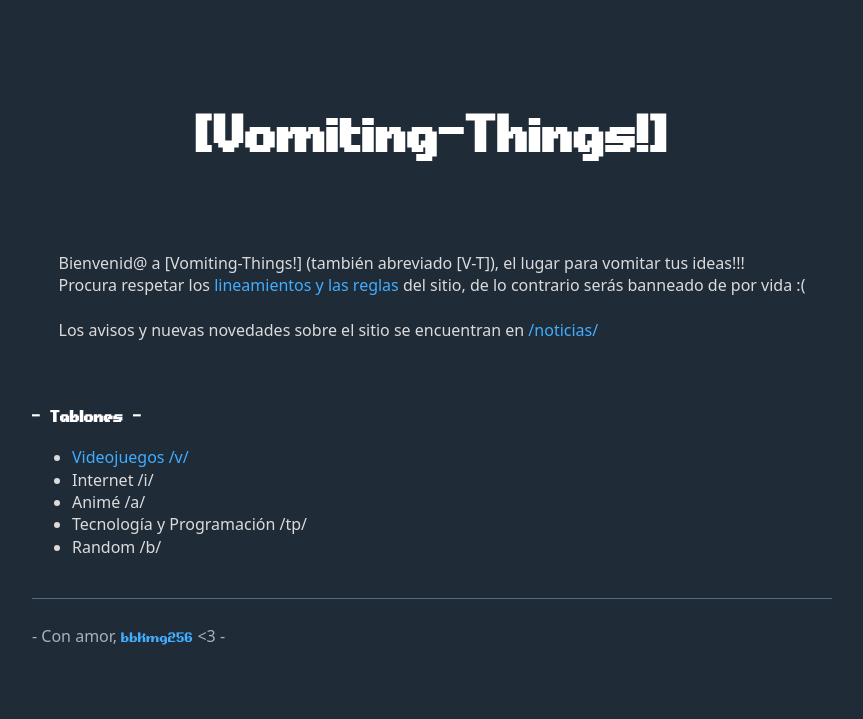
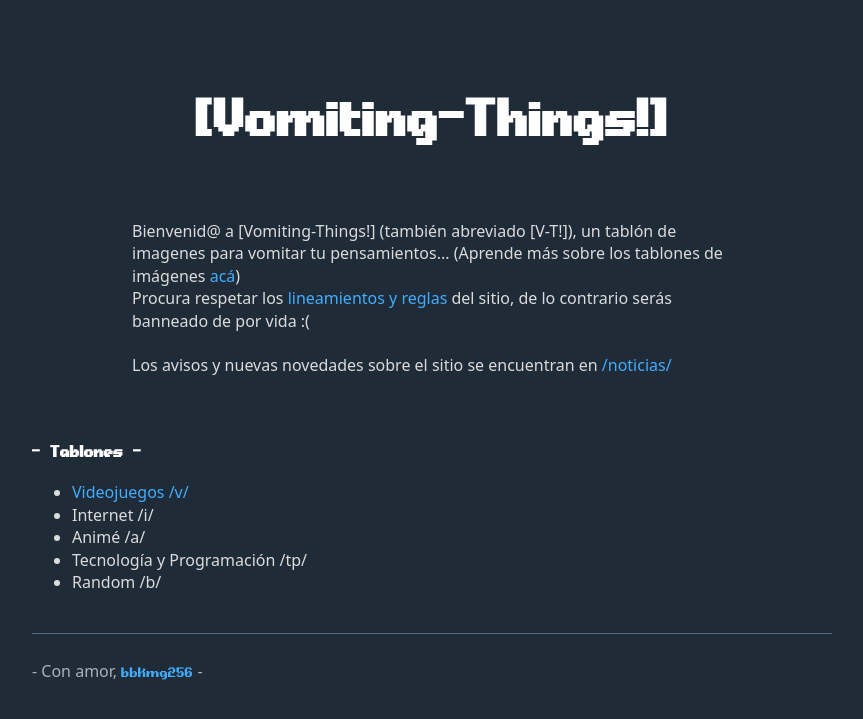
Before and after one commit to bbkmg256/VT-sc, a Django app: page / in a window 1280 px wide. Shown: the top 719 px of the page, without its empty margins (208-1071 px from the left). Run offline with Django 5.2, Linux system fonts and the light colour scheme; parts of the project's set-up code (start-up, migrations or seed data) failed here and were passed over.

Commit message:
Cambios menores

```diff
--- a/pyproject.toml
+++ b/pyproject.toml
@@ -5,10 +5,11 @@ description = "Proyecto de foro 4chan-like"
 readme = "README.md"
 requires-python = ">=3.12"
 dependencies = [
-    "configparser>=7.2.0",
+    "configparser==7.2.0",
     "django==6.0.7",
+    "django-minify-html==1.14.0",
     "django-stubs==6.0.7",
-    "gunicorn>=26.0.0",
+    "gunicorn==26.0.0",
     "pillow==12.3.0",
 ]
 
--- a/src/core/settings/gun.py
+++ b/src/core/settings/gun.py
@@ -32,6 +32,7 @@ INSTALLED_APPS = [
     "django.contrib.staticfiles",
     "src.apps.posts.apps.PostsConfig",
     "src.apps.tablon.apps.TablonConfig",
+    "django_minify_html",  # Compactador html
 ]
 
 MIDDLEWARE = [
@@ -42,6 +43,7 @@ MIDDLEWARE = [
     "django.contrib.auth.middleware.AuthenticationMiddleware",
     "django.contrib.messages.middleware.MessageMiddleware",
     "django.middleware.clickjacking.XFrameOptionsMiddleware",
+    "django_minify_html.middleware.MinifyHtmlMiddleware",  # Compactador html
 ]
 
 ROOT_URLCONF = "src.core.urls"
--- a/src/core/settings/settings.py
+++ b/src/core/settings/settings.py
@@ -44,6 +44,7 @@ INSTALLED_APPS = [
     "django.contrib.staticfiles",
     "src.apps.posts.apps.PostsConfig",
     "src.apps.tablon.apps.TablonConfig",
+    "django_minify_html",  # Compactador de html
 ]
 
 MIDDLEWARE = [
@@ -54,6 +55,7 @@ MIDDLEWARE = [
     "django.contrib.auth.middleware.AuthenticationMiddleware",
     "django.contrib.messages.middleware.MessageMiddleware",
     "django.middleware.clickjacking.XFrameOptionsMiddleware",
+    "django_minify_html.middleware.MinifyHtmlMiddleware",  # Compactador de html
 ]
 
 ROOT_URLCONF = "src.core.urls"
--- a/static/css/style.css
+++ b/static/css/style.css
@@ -18,15 +18,14 @@
 /*@import url('https://fonts.googleapis.com/css2?family=Tiny5&display=swap');*/
 
 /*Estilización personal*/
-.alinear-todo {
-    padding: 3rem;
+.alinear-contenedor-titulo {
+    padding: 2rem;
 
     /* Flexbox para alinear todo lo que esté dentro */
     display: flex;
     flex-direction: column;
 
     align-items: center; /* Centra horizontalmente los elementos hijos */
-    text-align: center;  /* Centra también el texto */
 }
 
 .alinear-contenedor {
@@ -49,11 +48,21 @@
     border: 4px dotted #ccc; /* Contorno para todo el contenedor */
     border-radius: 12px;
     padding: 10px;
-    max-width: 500px;
+    max-width: 400px;
+    /*max-height: 10px;*/
     /*background-color: #fafafa;*/
     display: flex;
-    flex-direction: column;
+    /*flex-direction: column;*/
     gap: 15px; /* Espacio automático entre los bloques internos */
+}
+
+.tam-maximo-lista {
+    width: 300px;
+}
+
+.tam-maximo {
+    /*border: 4px solid;*/
+    max-width: 600px;
 }
 
 /*Tamaño fuente de letra*/
@@ -85,6 +94,11 @@
     font-family: "alph-beta-fuente", sans-serif;
 }
 
+/*Solo para testear el ajuste de los divs y contenedores*/
+.contorno-testing-divs {
+    border : 3px solid #ccc;
+}
+
 /*.tiny5-regular {
   font-family: "Tiny5", sans-serif;
   font-weight: 400;
--- a/templates/core/home.html
+++ b/templates/core/home.html
@@ -9,17 +9,21 @@
 	<title>[V-T]</title>
 </head>
 <body>
-	<div class="alinear-todo">
-		<h1 class="fuente-titulo">[Vomiting-Things!]</h1>
+	<div class="alinear-contenedor-titulo">
+		<div>
+			<h1 class="fuente-titulo">[Vomiting-Things!]</h1>
+		</div>
 	</div>
 	<div class="alinear-contenedor">
-		<p>
-			Bienvenid@ a [Vomiting-Things!] (también abreviado [V-T]), el lugar para vomitar tus ideas!!! <br>
+		<div class="tam-maximo">
+			<p>
+				Bienvenid@ a [Vomiting-Things!] (también abreviado [V-T!]), un tablón de imagenes para vomitar tu pensamientos... (Aprende más sobre los tablones de imágenes <a href="https://es.wikipedia.org/wiki/Tabl%C3%B3n_de_im%C3%A1genes">acá</a>) <br>
 
-			Procura respetar los <a href="">lineamientos y las reglas</a> del sitio, de lo contrario serás banneado de por vida :( <br><br>
+				Procura respetar los <a href="">lineamientos y reglas</a> del sitio, de lo contrario serás banneado de por vida :( <br><br>
 
-			Los avisos y nuevas novedades sobre el sitio se encuentran en <a href="">/noticias/</a>
-		</p>
+				Los avisos y nuevas novedades sobre el sitio se encuentran en <a href="">/noticias/</a>
+			</p>
+		</div>
 	</div>
 
 	<br>
@@ -38,7 +42,7 @@
 
 	<!-- Por acá tiene que haber una seccion que tenga la cantidad de post subidos al sitio -->
 	<footer>
-		<p>- Con amor, <a href="https://github.com/bbkmg256" class="fuente-alph">bbkmg256</a> <3 -</p>
+		<p>- Con amor, <a href="https://github.com/bbkmg256" class="fuente-alph">bbkmg256</a> -</p>
 	</footer>
 </body>
 </html>
--- a/templates/posts/post.html
+++ b/templates/posts/post.html
@@ -24,7 +24,7 @@
 	<p class="tam-fuente">[Id post: {{ post.id }} - Fecha: {{ post.fecha_publicacion }} - Hora: {{ post.hora_publicacion }}]</p>
 
 	{% if post.archivo_img %}
-	<img src="{{ post.archivo_img.url }}" width="400">
+	<img src="{{ post.archivo_img.url }}" width="400" loading="lazy">
 	{% endif %}
 
 	<p>{{post.contenido|linebreaks}}</p>
--- a/templates/posts/post_list.html
+++ b/templates/posts/post_list.html
@@ -9,7 +9,7 @@
 	</div>
 
 	{% if post.archivo_img %}
-	<img src="{{ post.archivo_img.url }}" width="400">
+	<img src="{{ post.archivo_img.url }}" width="400" loading="lazy">
 	{% endif %}
 
 	<!-- Filtro para traducir saltos de linea a etiquetas br -->
--- a/templates/posts/posting_form.html
+++ b/templates/posts/posting_form.html
@@ -26,7 +26,7 @@
 		<div>
 			- Imagen -
 			<input type="file" name="img_post" accept="image/*">
-			<div>
+			<div class="tam-maximo-lista">
 				<ul class="tam-fuente">
 					<li>1 imagen máximo.</li>
 					<li>Formatos soportados: GIF, JPG, PNG, JPEG, y cualquier otro formato de "IMAGEN".</li>
```
Also changed, not shown: DEVLOG.txt (+7 -1 lines), requirements/requirements.txt (+32 -1 lines), templates/tablon/videojuegos.html (+5 -18 lines), 1 other file.
